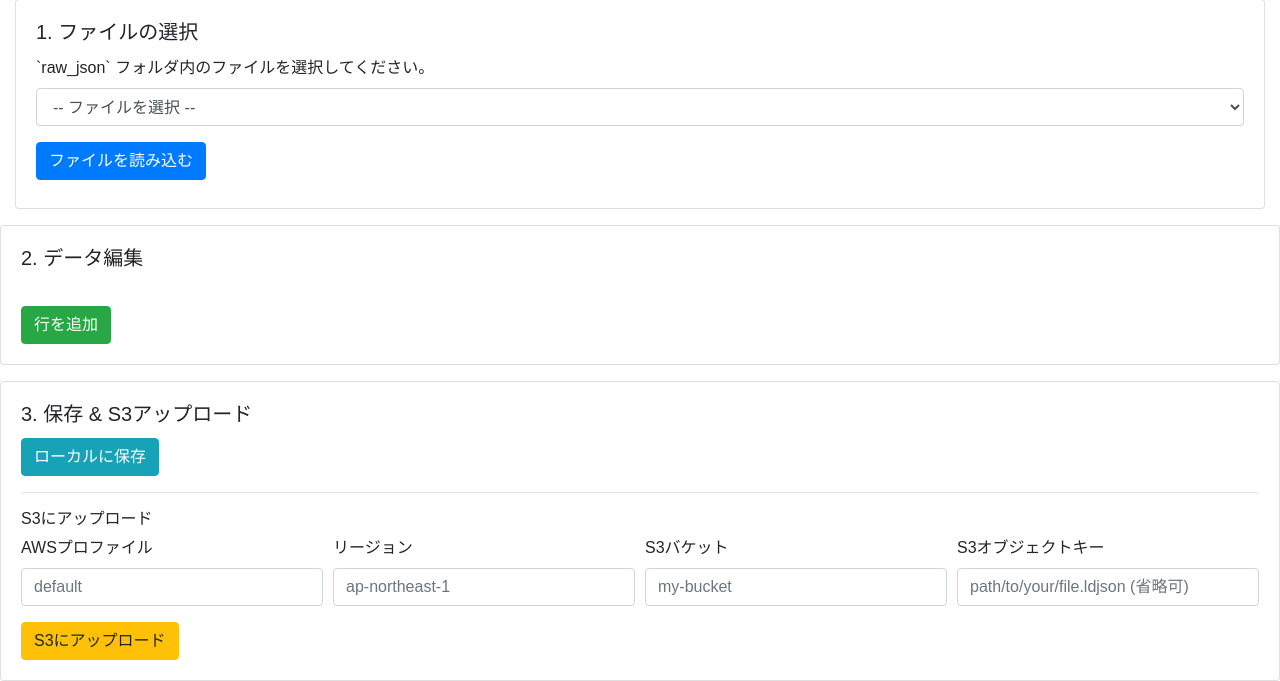
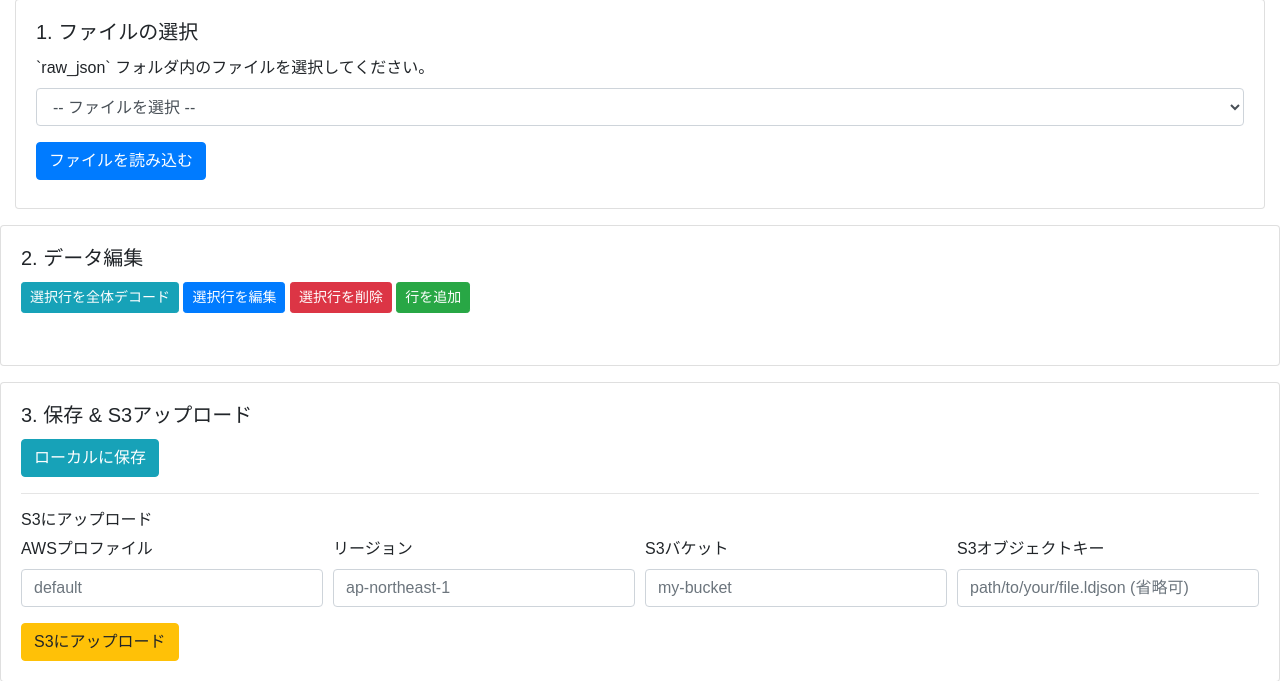
Before and after one commit to ymd65536/json_db, a Flask app: page / in a window 1280 px wide. Shown: the part 73-754 px from the top of the page. Run offline with Flask 3, Linux system fonts and the light colour scheme; data that the repository does not hold is empty; some libraries are stand-ins or nearby versions.

Commit message:
Add row selection functionality and update action buttons for editing, decoding, and deleting

```diff
--- a/static/script.js
+++ b/static/script.js
@@ -2,6 +2,7 @@ $(document).ready(function() {
     let data = [];
     let headers = [];
     let currentEditIndex = null;
+    let selectedRowIndex = null;
 
     // ページの読み込み時にファイルリストを取得
     function loadFileList() {
@@ -46,6 +47,7 @@ $(document).ready(function() {
                 return;
             }
             data = responseData;
+            selectedRowIndex = null; // ファイルを再読み込みしたら選択を解除
             renderTable();
             const now = new Date();
             const timeString = now.toLocaleTimeString('ja-JP');
@@ -75,24 +77,18 @@ $(document).ready(function() {
             return acc;
         }, new Set()));
 
-        let headerHtml = '<tr><th>#</th>';
+        let headerHtml = '<tr><th></th>'; // ラジオボタン用のヘッダーセル
         headers.forEach(h => headerHtml += `<th>${h}</th>`);
-        headerHtml += '<th>操作</th></tr>';
         $thead.html(headerHtml);
 
         // ボディの作成
         data.forEach((row, index) => {
-            let rowHtml = `<tr><td>${index + 1}</td>`;
+            const isSelected = index === selectedRowIndex ? 'selected-row' : '';
+            let rowHtml = `<tr class="${isSelected}"><td><input type="radio" name="rowSelector" data-index="${index}"></td>`;
             headers.forEach(h => {
                 const value = row[h] !== undefined ? row[h] : '';
                 rowHtml += `<td class="editable-cell" data-index="${index}" data-key="${h}" title="${escapeHtml(value)}">${escapeHtml(value)}</td>`;
             });
-            rowHtml += `
-                <td class="action-buttons">
-                    <button class="btn btn-sm btn-info decode-btn" data-index="${index}">全体デコード</button>
-                    <button class="btn btn-sm btn-primary edit-btn" data-index="${index}">行編集</button>
-                    <button class="btn btn-sm btn-danger delete-btn" data-index="${index}">削除</button>
-                </td>`;
             rowHtml += '</tr>';
             $tbody.append(rowHtml);
         });
@@ -114,27 +110,38 @@ $(document).ready(function() {
         });
     }
 
-    // 行の追加
-    $('#addRow').on('click', function() {
+    // 行選択
+    $(document).on('change', 'input[name="rowSelector"]', function() {
+        selectedRowIndex = parseInt($(this).data('index'), 10);
+        renderTable(); // 選択を反映して再描画
+    });
+
+    // --- 操作ボタンのイベントハンドラ ---
+    $('#addRowBtn').on('click', function() {
         currentEditIndex = null; // 新規追加モード
         $('#jsonEditor').val(JSON.stringify({}, null, 2));
         $('#editModalLabel').text('行の追加');
         $('#editModal').modal('show');
     });
 
-    // 行編集ボタン
-    $(document).on('click', '.edit-btn', function() {
-        currentEditIndex = $(this).data('index');
+    $('#editRowBtn').on('click', function() {
+        if (selectedRowIndex === null) {
+            alert('操作対象の行を選択してください。');
+            return;
+        }
+        currentEditIndex = selectedRowIndex;
         const rowData = data[currentEditIndex];
         $('#jsonEditor').val(JSON.stringify(rowData, null, 2));
         $('#editModalLabel').text(`行 ${currentEditIndex + 1} の編集`);
         $('#editModal').modal('show');
     });
 
-    // 全体デコードボタン
-    $(document).on('click', '.decode-btn', function() {
-        const index = $(this).data('index');
-        const rowData = data[index];
+    $('#decodeRowBtn').on('click', function() {
+        if (selectedRowIndex === null) {
+            alert('操作対象の行を選択してください。');
+            return;
+        }
+        const rowData = data[selectedRowIndex];
 
         fetch('/api/decode_b64', {
             method: 'POST',
@@ -148,14 +155,47 @@ $(document).ready(function() {
                 return;
             }
             // 編集モーダルにデコードされたデータを表示
-            currentEditIndex = index;
+            currentEditIndex = selectedRowIndex;
             $('#jsonEditor').val(JSON.stringify(decodedData, null, 2));
-            $('#editModalLabel').text(`行 ${index + 1} の全体デコード結果 (編集可)`);
+            $('#editModalLabel').text(`行 ${currentEditIndex + 1} の全体デコード結果 (編集可)`);
             $('#editModal').modal('show');
         })
         .catch(error => {
             console.error('Decode error:', error);
             alert('デコードに失敗しました。');
+        });
+    });
+
+    $('#deleteRowBtn').on('click', function() {
+        if (selectedRowIndex === null) {
+            alert('操作対象の行を選択してください。');
+            return;
+        }
+        if (!confirm(`行 ${selectedRowIndex + 1} を削除しますか？`)) {
+            return;
+        }
+
+        fetch(`/api/data/${selectedRowIndex}`, {
+            method: 'DELETE'
+        })
+        .then(response => response.json())
+        .then(responseData => {
+            if (responseData.error) {
+                alert('エラー: ' + responseData.error);
+                return;
+            }
+             // データ再取得 & テーブル再描画
+            return fetch('/api/data');
+        })
+        .then(response => response.json())
+        .then(allData => {
+            data = allData;
+            selectedRowIndex = null; // 削除後は選択解除
+            renderTable();
+        })
+        .catch(error => {
+            console.error('Delete error:', error);
+            alert('データの削除に失敗しました。');
         });
     });
 
@@ -242,36 +282,6 @@ $(document).ready(function() {
         });
     });
 
-    // 削除ボタン
-    $(document).on('click', '.delete-btn', function() {
-        const index = $(this).data('index');
-        if (!confirm(`行 ${index + 1} を削除しますか？`)) {
-            return;
-        }
-
-        fetch(`/api/data/${index}`, {
-            method: 'DELETE'
-        })
-        .then(response => response.json())
-        .then(responseData => {
-            if (responseData.error) {
-                alert('エラー: ' + responseData.error);
-                return;
-            }
-             // データ再取得 & テーブル再描画
-            return fetch('/api/data');
-        })
-        .then(response => response.json())
-        .then(allData => {
-            data = allData;
-            renderTable();
-        })
-        .catch(error => {
-            console.error('Delete error:', error);
-            alert('データの削除に失敗しました。');
-        });
-    });
-
     // ローカルに保存
     $('#saveButton').on('click', function() {
         fetch('/api/save', {
--- a/static/style.css
+++ b/static/style.css
@@ -22,6 +22,10 @@ body {
     background-color: #f2f2f2;
 }
 
+tr.selected-row {
+    background-color: #d4edda !important; /* Bootstrap success color */
+}
+
 .action-buttons button {
     margin-right: 5px;
 }
--- a/templates/index.html
+++ b/templates/index.html
@@ -33,6 +33,12 @@
         <div class="card mb-3">
             <div class="card-body">
                 <h5 class="card-title">2. データ編集</h5>
+                <div class="mb-3">
+                    <button id="decodeRowBtn" class="btn btn-sm btn-info">選択行を全体デコード</button>
+                    <button id="editRowBtn" class="btn btn-sm btn-primary">選択行を編集</button>
+                    <button id="deleteRowBtn" class="btn btn-sm btn-danger">選択行を削除</button>
+                    <button id="addRowBtn" class="btn btn-sm btn-success">行を追加</button>
+                </div>
                 <div id="dataTableContainer" class="table-responsive">
                     <table class="table table-bordered table-hover">
                         <thead id="dataThead">
@@ -41,7 +47,6 @@
                         </tbody>
                     </table>
                 </div>
-                 <button id="addRow" class="btn btn-success mt-2">行を追加</button>
             </div>
         </div>
 
```
